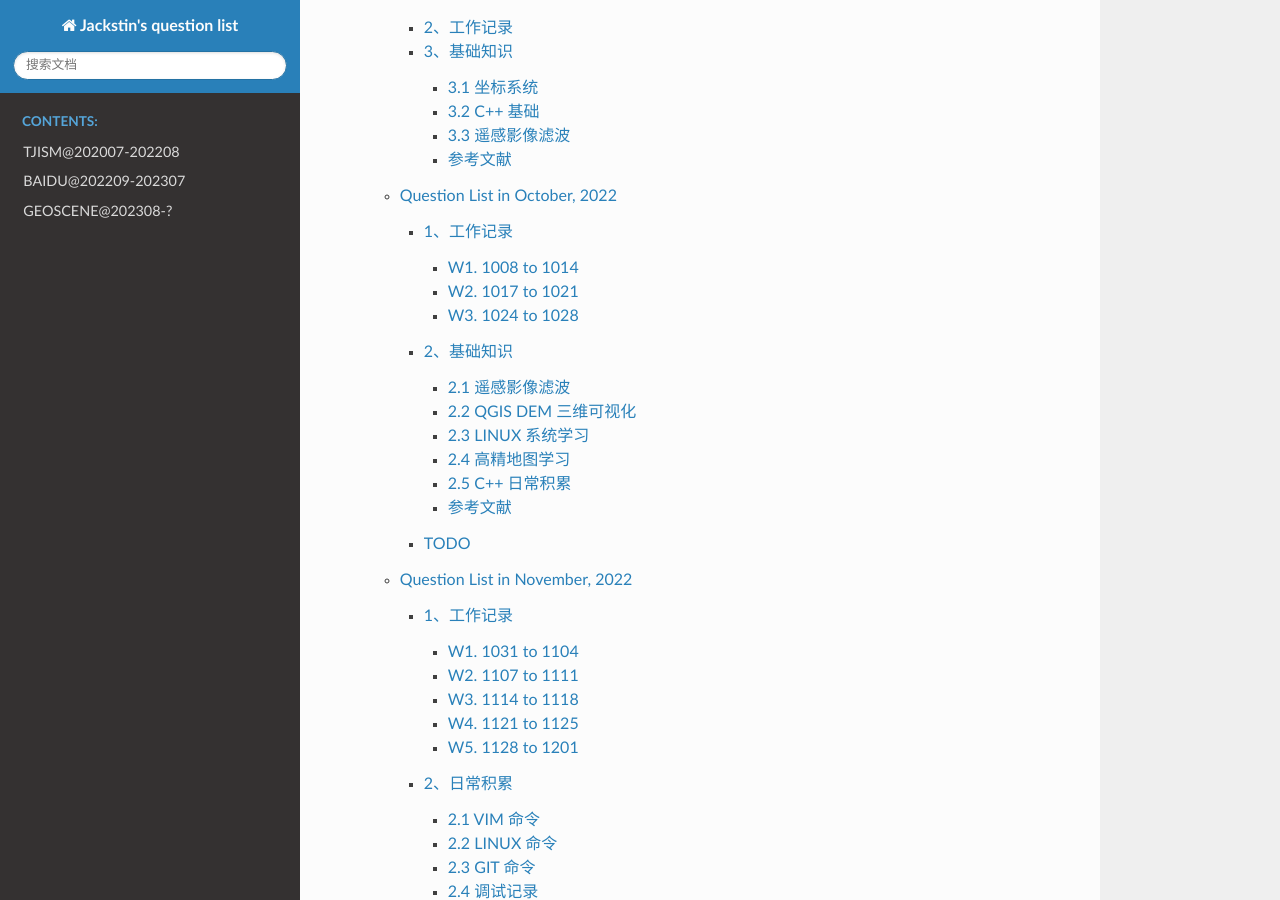
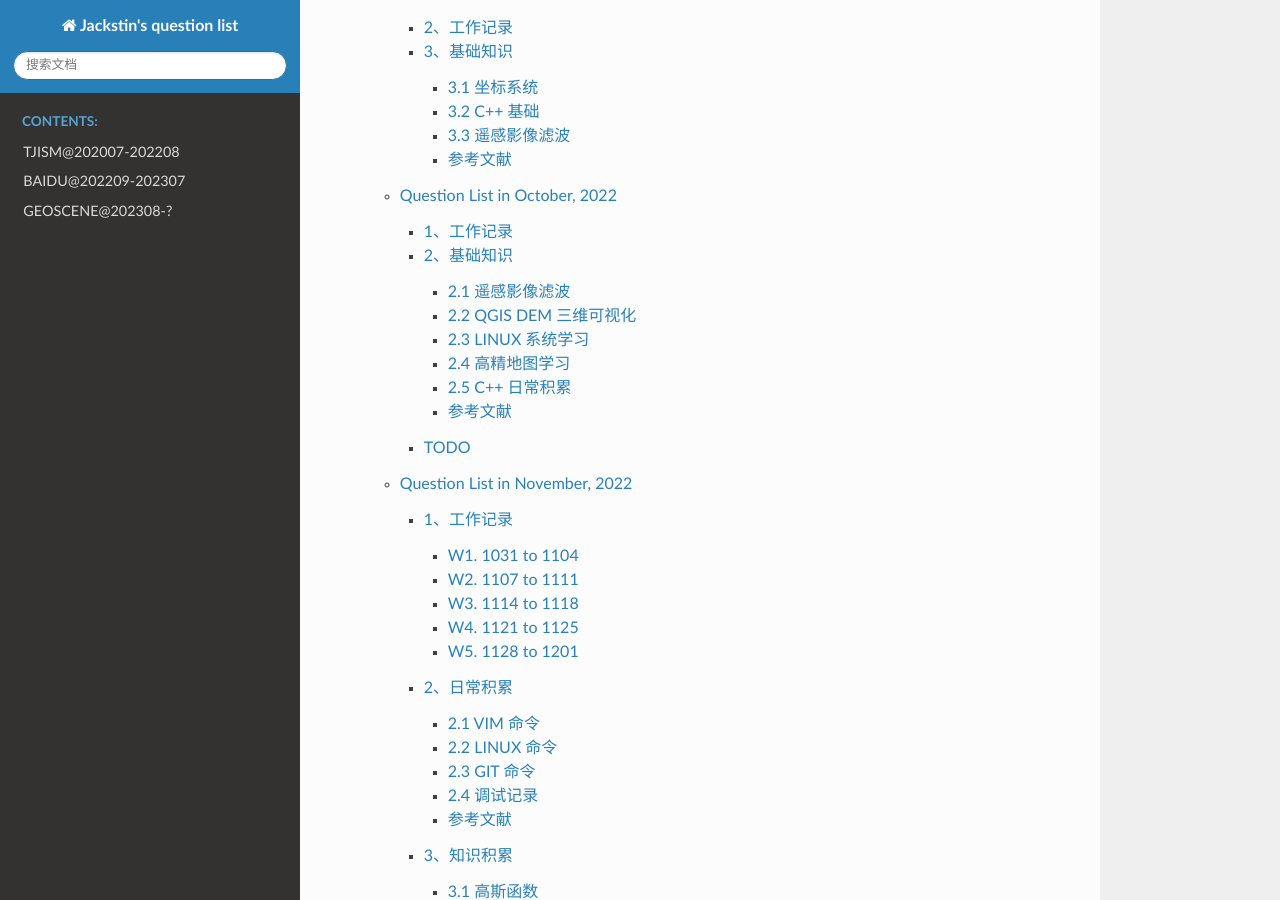
Before and after one commit to Toyimo/Jackstin-Questions, a Sphinx documentation site: the page built from source/index.rst, in a window 1280 px wide and 900 px high, scrolled down 15706 px. Built offline with Sphinx 7.4.7 and the Read the Docs theme 2.0.0, drawn with Linux system fonts in a browser that asks for light colours; some of the changed lines change nothing that is shown.

Commit message:
Update Q202210.rst

```diff
--- a/source/Q202210.rst
+++ b/source/Q202210.rst
@@ -8,85 +8,7 @@ Try to adapt this new life.
 1、工作记录
 -----------
 
-到下周五完成北京市高程数据处理，且坡度符合要求。需要考虑带隧道的情况、北京市全域的数据。
-
-.. _w1-1008-to-1014:
-
-W1. 1008 to 1014
-~~~~~~~~~~~~~~~~
-
-1. | 1008 完成隧道内包含岔路时的前置信息生成代码；
-   | 1008 整理高程对齐 badcase 文档以及相关统计项；
-
-2. | 1009 扩充包含岔路的隧道平滑代码；
-   | 1009 分析大窗口最小值 DEM 滤波方案；
-
-3. | 1010
-     测试扩充后代码是否能够正常运行，德胜口局部数据正常，北京全域数据尚未跑完；
-   | 1010 用数学工具简单测试处理效果并分析参数，形成初步方案；
-
-4. | 1011
-     测试北京全域高程数据渲染效果（开发机内存不够，用处理机处理中）；
-   | 1011 初步方案的问题 3
-     隧道出入口异常问题考虑构建隧道缓冲区，正在完善思路；
-
-5. | 1012 采用 49x49 高斯滤波、50x50 均值滤波处理 DEM 并生成统计数据（Q
-     保留图像特征）；
-   | 1012 测试并生成虚拟 DEM 的高程统计项以辅助分析（待做）；
-   | 1012 构建隧道出口缓冲区代码并用德胜口隧道数据进行验证；
-
-6. | 1013 在高斯滤波基础上用降采样后升采样的方式处理 DEM 中的异常凸起；
-   | 1014 隧道出入口缓冲区处理代码有一些 BUG，尚在调试；
-   | 1013 核对北京全域渲染数据编译中断问题；
-
-7. | 1014 隧道出口缓冲区代码增加覆盖支线隧道多后继情况的代码；
-   | 1014 继续开发隧道出入口缓冲区代码；
-
-.. _w2-1017-to-1021:
-
-W2. 1017 to 1021
-~~~~~~~~~~~~~~~~
-
-1. | 1017 解决增加缓冲区后隧道出入口异常问题；
-   | 1017 继续测试不同滤波组合的效果；
-
-2. 1018 修复误删代码；
-
-3. | 1019
-     修复并测试隧道缓冲区构建代码，用德胜口局部数据进行分析并得到统计项；
-   | 1019 撰写周报；
-
-4. | 1020 用 Daniel Lemire
-     的常量阶最小值滤波算法提高最小值滤波速度且效果无明显差异，将 400M
-     北京图像处理速度由平均 16min 缩短至平均 5 min；
-   | 1020 修正天津 DEM 投影，拼接北京邻域城市的 DEM 数据，拼接后达到
-     10GB；初步尝试用拼接后数据进行北京市全域高程对齐数据测试；
-
-5. | 1021
-     压缩拼接数据，执行滤波处理，测试北京全域高程对齐效果，检测到部分
-     BUG 正在修复；
-   | 1021 下载 90m、300m 全国 DEM 数据，测试数据可用性；
-
-.. _w3-1024-to-1028:
-
-W3. 1024 to 1028
-~~~~~~~~~~~~~~~~
-
-1. | 1024 整理文档，罗列到目前为止所遇到的问题并进行讨论；
-   | 1024 初步处理真实 DEM 与虚拟 DEM 之间的数据差异；
-
-2. | 1025 继续处理真实 DEM 与虚拟 DEM 数据之间的差异并进行统计分析；
-   | 1025 整理形成文档《差值 DEM 分析》；
-
-3. | 1026 学习整理 RenderDB 业务流程；
-   | 1026 学习虚拟 DEM 生成代码；
-
-4. | 1027 梳理城市高程预处理代码，定位路口拍平的逻辑位置；
-   | 1027 用处理机测试运行开发分支程序，暂未看到运行结果，
-   | 1027 初步设计路口拍平实现代码；
-
-5. | 1028 完成路口拍平的代码，运行并查看效果；
-   | 1028 熟悉代码结构，了解问题修复的主要流程；
+工作内容不对外公开。
 
 .. _2基础知识:
 
```
